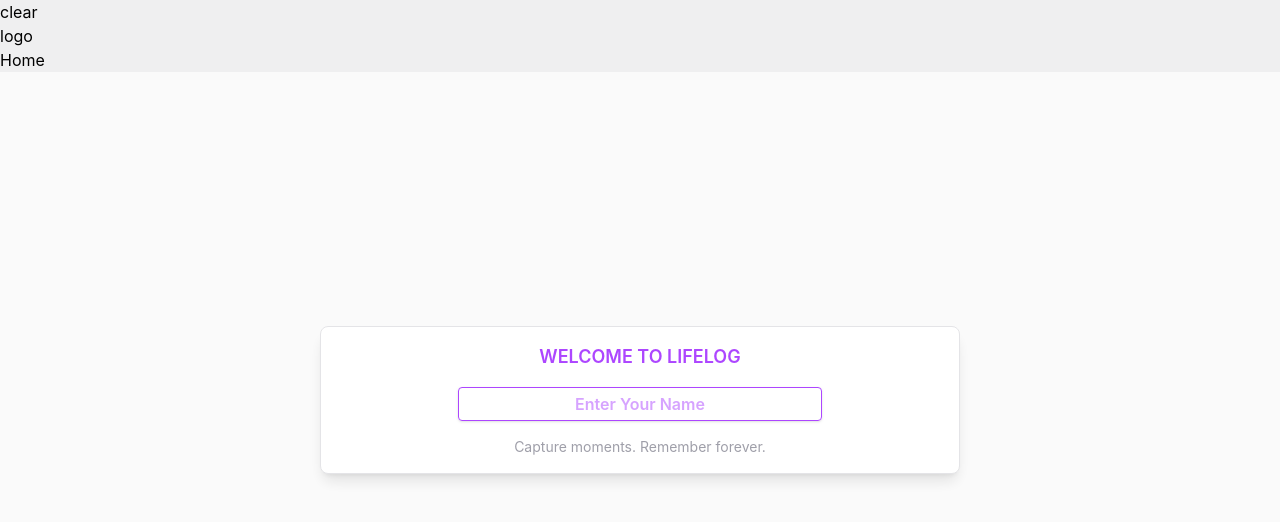
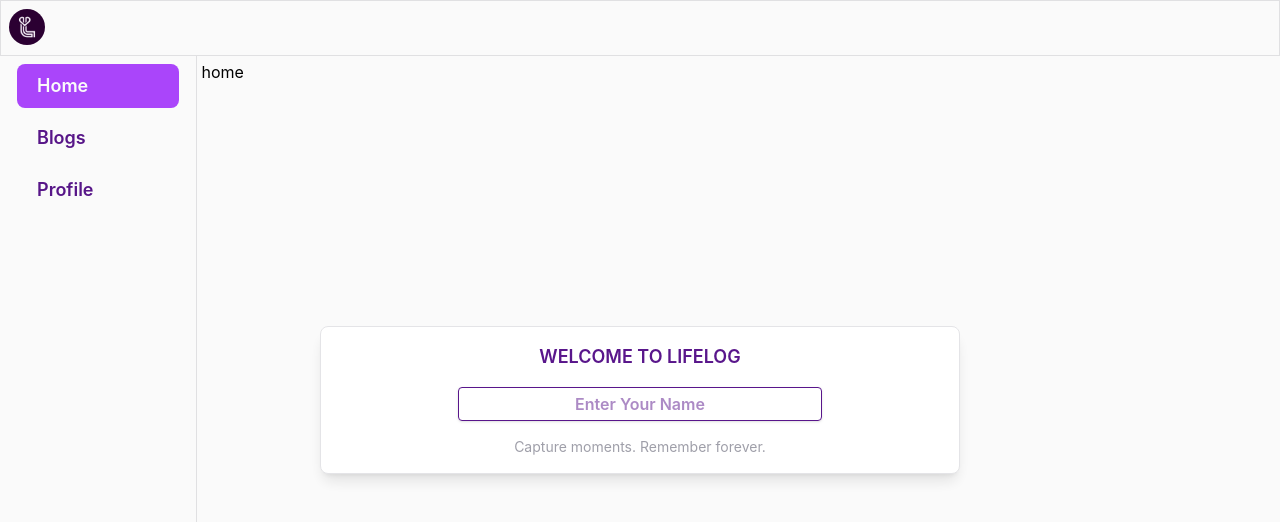
Before and after one commit to vaishali63-ig/LifeLog, a React (Vite) app: page /blogs in a window 1280 px wide. Shown: the top 522 px of the page. Built offline with nearby package versions, Linux system fonts and the light colour scheme.

Commit message:
added routing, sidebar, navbar

```diff
--- a/electron/main.js
+++ b/electron/main.js
@@ -14,7 +14,7 @@ function createWindow(){
         minHeight:600,
     })
 
-   //window.webContents.openDevTools();
+   window.webContents.openDevTools();
     const indexPath  = path.join(app.getAppPath(),"build","index.html")
     if (app.isPackaged){
         console.log(indexPath)
--- a/src/App.jsx
+++ b/src/App.jsx
@@ -1,10 +1,13 @@
-import { useEffect, useState } from 'react'
+import { use, useEffect, useState } from 'react'
 import './App.css'
 import NabBar from './components/NavBar'
 import { Route, Routes } from 'react-router'
 import Home from './pages/Home'
 import WelCome from './components/Welcome'
 import { deleteUser, getUser } from './db/services/userService'
+import SideBar from './components/SideBar'
+import Blog from './pages/Blog'
+import Profile from './pages/Profile'
 
 function App() {
   const [user,setUser] = useState(null)
@@ -18,17 +21,26 @@ function App() {
       getData();
     },[])
   return (
-   <div className='w-full h-[100%] bg-zinc-100'>
-        <button onClick={deleteUser}>clear</button>
+   <div className='w-full h-[100vh] '>
+        {/* <button onClick={deleteUser}>clear</button> */}
        <NabBar user={user}/>
        {
         !user&&(
           <WelCome setUserData={setUser}/>
         )
        }
-       <Routes>
-          <Route path='/' element={<Home/>}/>
-       </Routes>
+       <div className='flex w-[100%] h-[100%]'>
+         <div className='w-[18%] border-r border-zinc-200 p-2'>
+            <SideBar/>
+         </div>
+         <div className='w-[100%] h-[100%]'>
+          <Routes>
+            <Route path='/' element={<Home/>}/>
+            <Route path='/blogs' element={<Blog/>}/>
+            <Route path='/profile' element={<Profile user={user}/>}/>
+          </Routes>
+        </div>
+       </div>
    </div>
   )
 }
--- /dev/null
+++ b/src/common/staticData.js
@@ -0,0 +1,14 @@
+export const sidebarOptions = [
+    {
+        title:"Home",
+        path:"/"
+    },
+    {
+        title:"Blogs",
+        path:"/blogs"
+    },
+    {
+        title:"Profile",
+        path:"/profile"
+    },
+]
--- a/src/components/NavBar.jsx
+++ b/src/components/NavBar.jsx
@@ -1,13 +1,23 @@
 import { useEffect, useState } from "react";
 import { getUser } from "../db/services/userService";
+import image from "../assets/logo.png"
+import { useNavigate } from "react-router";
 
 const NabBar = ({user})=>{
+    const navigate = useNavigate();
     return (
-        <div>
-              <div>logo</div>
-              <div>
-
+        <div className="w-[100%] h-[3.5rem] flex justify-between items-center p-2 border border-b border-zinc-200 shagow-lg">
+              <div className="h-[100%]">
+                <img className="rounded-[100%] h-[95%]" src={image} alt="" />
               </div>
+              {user?
+                <div onClick={()=>navigate("/profile")} className="h-[100%] flex gap-2 justify-end items-center cursor-pointer">
+                    <p className="text-lg font-semibold text-purple-900">{user.name}</p>
+                    <img className="rounded-[100%] h-[95%] border border-purple-400" src={user.profileImage} alt="" />
+                </div>
+                :
+                <div></div>
+              }
         </div>
     )
 }
--- /dev/null
+++ b/src/components/SideBar.jsx
@@ -0,0 +1,20 @@
+import { Link, useLocation } from "react-router"
+import { sidebarOptions } from "../common/staticData"
+import { useEffect, useState } from "react";
+
+const SideBar = () =>{
+    const link = useLocation().pathname
+    return(
+        <div className="flex flex-col items-center w-[100%] gap-2">
+            {
+                sidebarOptions.map((s)=>{
+                    return(
+                        <Link className={`ps-5 p-2 w-[90%] text-lg font-semibold text-purple-900 ${s.path!=link?"hover:bg-purple-200":""} rounded-lg ${s.path==link?"bg-purple-500 text-white":""}`} to={s.path}>{s.title}</Link>
+                    )
+                })
+            }
+        </div>
+    )
+}
+
+export default SideBar
--- a/src/components/Welcome.jsx
+++ b/src/components/Welcome.jsx
@@ -19,16 +19,16 @@ const WelCome = ({setUserData})=>{
         <div className="fixed inset-0 z-[999] flex justify-center items-center bg-black/2">
             <div className="w-[50%] rounded-lg shadow-lg border border-zinc-200 bg-white flex flex-col items-center p-4 gap-4 justify-between">
                 <div className="flex flex-col items-center gap-4 w-[100%]">
-                   <p className="text-lg font-semibold text-purple-500">WELCOME TO LIFELOG</p>
-                    <input value={user.name} onChange={(e)=>{setUser((prev)=>{return{...prev,name:e.target.value}})}} type="text" className="text-center text-purple-500 font-semibold p-1 w-[60%] border border-purple-500 rounded shadow-sm" placeholder="Enter Your Name" />
+                   <p className="text-lg font-semibold text-purple-900">WELCOME TO LIFELOG</p>
+                    <input value={user.name} onChange={(e)=>{setUser((prev)=>{return{...prev,name:e.target.value}})}} type="text" className="text-center text-purple-900 font-semibold p-1 w-[60%] border border-purple-900 rounded shadow-sm" placeholder="Enter Your Name" />
                     {user.name&&(
-                        <button onClick={create} className="cursor-pointer bg-purple-500 text-white p-2 rounded-lg shadow-lg">Get Started</button>
+                        <button onClick={create} className="cursor-pointer bg-purple-900 text-white p-2 rounded-lg shadow-lg">Get Started</button>
                     )}
                     {response.status=="loading"&&(
                         <p className="text-sm text-center text-orange-400">{response.message}</p>
                     )}
                     {response.status=="failed"&&(
-                       <p className="text-red-500 text-center text-sm">{response.message}</p>
+                       <p className="text-red-900 text-center text-sm">{response.message}</p>
                     )
                     }
                 </div>
--- /dev/null
+++ b/src/pages/Blog.jsx
@@ -0,0 +1,9 @@
+const Blog = ()=>{
+    return (
+       <div className="p-1">
+        blog
+       </div>
+    )
+}
+
+export default Blog;
--- a/src/pages/Home.jsx
+++ b/src/pages/Home.jsx
@@ -1,6 +1,8 @@
 const Home = ()=>{
     return (
-        <div>Home</div>
+        <div className="p-1">
+          home
+        </div>
     )
 }
 export default Home;
--- /dev/null
+++ b/src/pages/Profile.jsx
@@ -0,0 +1,20 @@
+const Profile = ({user})=>{
+    return(
+        <div className="p-1 h-[100%] w-[100%] flex flex-col items-center">
+
+            <div className="flex flex-col gap-2 items-center p-5">
+                <img className="w-[10rem] h-[10rem] rounded-[100%]" src={user?.profileImage||""} alt="" />
+                <p className="text-center text-lg font-semibold text-purple-900">{user?.name||""}</p>
+            </div>
+
+            <div className="h-[100%] w-[100%] lg:w-[60%]">
+
+
+
+            </div>
+
+        </div>
+    )
+}
+
+export default Profile;
```
Also changed, not shown: src/assets/logo.png (added).
